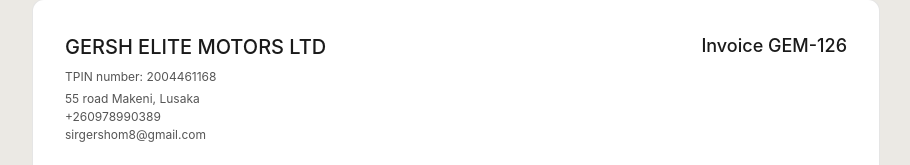
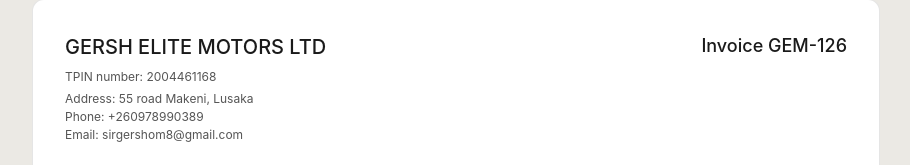
Before and after one commit to josephmumba93-prog/gersh-invoicing, a plain HTML site: page index.html in a window 1280 px wide. Both pictures are taken after typing "Sample", "Sample", "Sample", "Sample", "5", "5" into the empty fields and a click on the button "Save invoice". Shown: the part 183-348 px from the top of the page, without its empty margins (184-1094 px from the left). Drawn offline with nearby package versions, Linux system fonts and the light colour scheme.

Commit message:
Add files via upload

```diff
--- a/index.html
+++ b/index.html
@@ -546,9 +546,9 @@
           <div>
             <h2 style="margin:0 0 6px;font-size:20px;font-weight:500;color:#1a1a1a">${COMPANY.name}</h2>
             <p style="margin:0 0 4px;font-size:12px;color:#555">TPIN number: ${COMPANY.tpin}</p>
-            <p style="margin:0;font-size:12px;color:#555">${COMPANY.address}</p>
-            <p style="margin:0;font-size:12px;color:#555">${COMPANY.phone}</p>
-            <p style="margin:0;font-size:12px;color:#555">${COMPANY.email}</p>
+            <p style="margin:0;font-size:12px;color:#555">Address: ${COMPANY.address}</p>
+            <p style="margin:0;font-size:12px;color:#555">Phone: ${COMPANY.phone}</p>
+            <p style="margin:0;font-size:12px;color:#555">Email: ${COMPANY.email}</p>
           </div>
           <div style="text-align:right">
             <p style="margin:0;font-size:18px;font-weight:500;color:#1a1a1a">Invoice ${inv.invoiceNo}</p>
```
